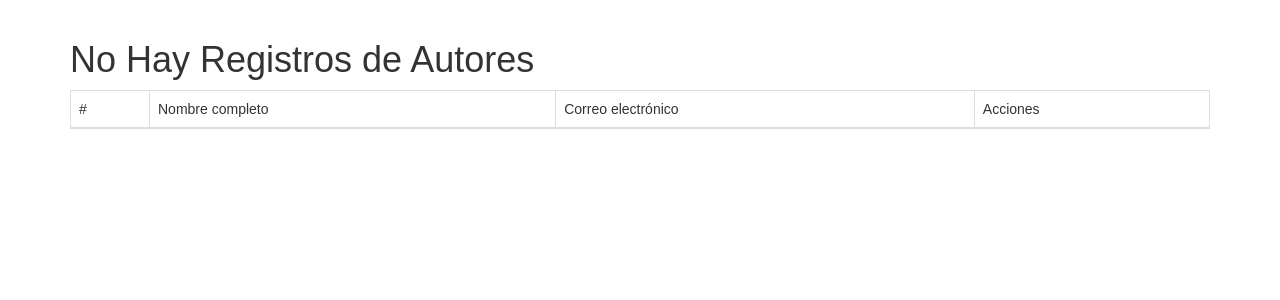
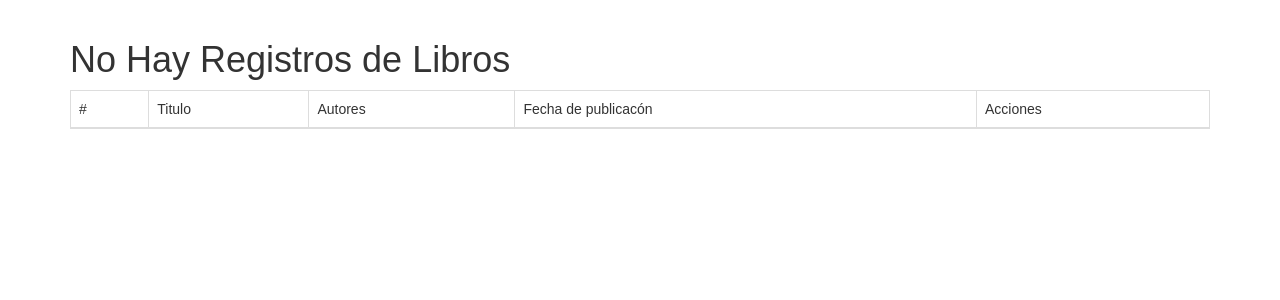
Before and after one commit to miguelsantos-wh/biblioteca-flask, a Flask app: page /libros/lista/ in a window 1280 px wide. Shown: the part 52-352 px from the top of the page. Run offline with Flask 3, Linux system fonts and the light colour scheme; data that the repository does not hold is empty; some libraries are stand-ins or nearby versions.

Commit message:
Update: add libro

```diff
--- a/app/firestore_service.py
+++ b/app/firestore_service.py
@@ -31,13 +31,13 @@ def get_autor(autor_id):
     return db.collection('autores').document(autor_id).get()
 
 
-def put_libro(libro_data):
+def put_libro(libro_data, portada_path,fecha_publicacion):
     libro_put = {
         'titulo': libro_data.titulo.data,
-        'fecha_publicacion': libro_data.fecha_publicacion.data,
-        'portada': libro_data.portada.data,
+        'fecha_publicacion': fecha_publicacion,
+        'portada': portada_path,
         'editor_id': libro_data.editor_id.data,
-        'autores_id': libro_data.autores.id.data,
+        'autores_id': libro_data.autores_id.data,
     }
     db.collection('libros').add(libro_put)
 
@@ -63,14 +63,14 @@ def put_autor(autor_data):
     db.collection('autores').add(autor_put)
 
 
-def update_libro(libro_data):
-    libro_ref = db.collection('libros').document(libro_data.id)
+def update_libro(libro_data, portada_path):
+    libro_ref = db.collection('libros').document(libro_data_id)
     libro_ref.update({
-        'titulo': libro_data.titulo,
-        'fecha_publicacion': libro_data.fecha_publicacion,
-        'portada': libro_data.portada,
-        'editor_id': libro_data.editor_id,
-        'autores_id': libro_data.autores.id,
+        'titulo': libro_data.titulo.data,
+        'fecha_publicacion': libro_data.fecha_publicacion.data,
+        'portada': portada_path,
+        'editor_id': libro_data.editor_id.data,
+        'autores_id': libro_data.autores_id.data,
     })
 
 
--- a/app/templates/libro_list.html
+++ b/app/templates/libro_list.html
@@ -16,9 +16,9 @@
         {% for libro in libros %}
         <tr>
             <td>{{ libro.id }}</td>
-            <td>{{ libro.to_dict().titulo }}</td>
-            <td>{% for autor in libro.to_dict().autores.values %}
-                {{ autor.nombre }} {{ autor.apellidos }}{% if not forloop.last %},{% endif %}
+            <td>{{ libro.titulo }}</td>
+            <td>{% for autor in libro.to_dict().autores_id %}
+                {{ autores[autor].nombre }} {{ autores[autor].apellidos }} {% if not loop.last %},{% endif %}
                 {% endfor %}</td>
             <td>{{ libro.to_dict().fecha_publicacion }}</td>
             <td>
--- a/main.py
+++ b/main.py
@@ -1,12 +1,17 @@
 import unittest
+import os
 
 from flask import Flask
 from app import create_app
+from datetime import datetime
+from google.cloud import firestore
 from flask import Flask, request, make_response, redirect, render_template, session, url_for, flash
 
 from app.firestore_service import (get_editores, put_editor, get_editor, update_editor, delete_editor, get_autores,
-                                   put_autor, get_autor, update_autor, delete_autor)
+                                   put_autor, get_autor, update_autor, delete_autor, update_libro, put_libro,
+                                   get_libros)
 from app.forms import AgregarEditorForm, AgregarAutorForm, AgregarLibroForm
+from werkzeug.utils import secure_filename
 
 app = create_app()
 
@@ -161,8 +166,22 @@ def eliminar_autor(autor_id):
 
 @app.route('/libros/lista/')
 def lista_libros():
+    libros = get_libros()
     autores = get_autores()
-    return render_template('autor_list.html', autores=autores)
+    autores_data = {}
+    for autor in autores:
+        autores_data[autor.id] = autor.to_dict()
+    # for libro in libros:
+    #     libro = libro.to_dict()
+    #     autores_id = libro.get('autores_id')
+    #     autores = []
+    #     if autores_id:
+    #         for autor in autores_id:
+    #             autores.append(get_autor(autor))
+    #     libro.update({'autores': autores})
+    #     libros_data.append(libro)
+
+    return render_template('libro_list.html', libros=libros, autores=autores_data)
 
 
 @app.route('/libros/agregar/', methods=['GET', 'POST'])
@@ -172,14 +191,21 @@ def agregar_libro():
     autores = get_autores()
 
     # Llenar opciones del campo "Editor"
-    libro_form.editor.choices = [(editor.id, editor.to_dict()['nombre']) for editor in editores]
+    libro_form.editor_id.choices = [(editor.id, editor.to_dict()['nombre']) for editor in editores]
 
     # Llenar opciones del campo "Autores"
-    libro_form.autores.choices = [(autor.id, autor.to_dict()['nombre']) for autor in autores]
+    libro_form.autores_id.choices = [(autor.id, autor.to_dict()['nombre']) for autor in autores]
 
     if libro_form.validate_on_submit():
-        put_autor(libro_form)
+        portada = libro_form.portada.data  # Obtener la imagen subida
+        filename = secure_filename(portada.filename)
+        portada_path = os.path.join(app.config['UPLOADED_PHOTOS_DEST'], filename)
+        portada.save(portada_path)
+        fecha_publicacion_str = libro_form.fecha_publicacion.data.strftime('%Y-%m-%d')
+        fecha_publicacion = datetime.strptime(fecha_publicacion_str, '%Y-%m-%d')
+        fecha_timestamp = firestore.SERVER_TIMESTAMP if fecha_publicacion is None else fecha_publicacion
+        put_libro(libro_form, portada_path, fecha_timestamp)
         flash('Libro agregado con éxito!')
         return redirect(url_for('lista_autores'))
 
-    return render_template('llbro_form.html', libro_form=libro_form)
+    return render_template('libro_form.html', libro_form=libro_form)
```
Also changed, not shown: app/__init__.py (+6 -4 lines), app/forms.py (+10 -5 lines), app/templates/libro_form.html (+4 -4 lines), media/cr7-4.jpg (added).
